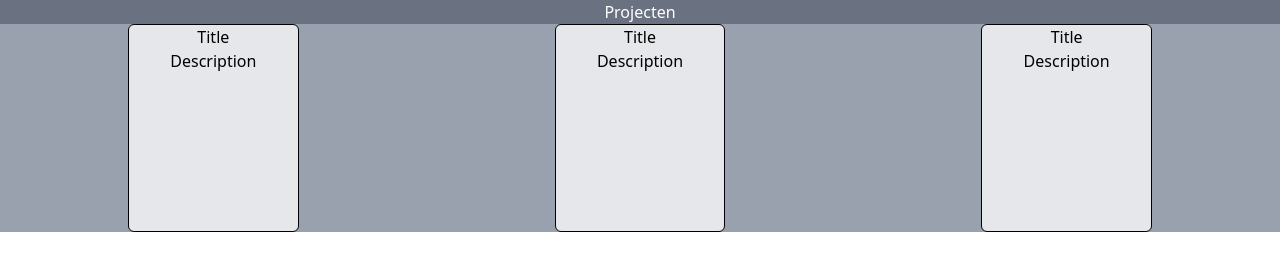
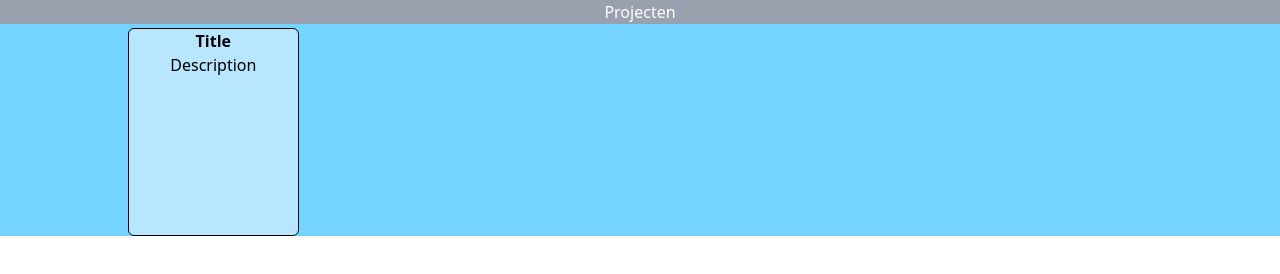
Before and after one commit to Wiebe-G/Portfolio, a plain HTML site: page index.html in a window 1280 px wide. Drawn offline with Linux system fonts and the light colour scheme; no server answers.

Commit message:
Achtergrondkleur iets aangepast

```diff
--- a/index.html
+++ b/index.html
@@ -9,22 +9,15 @@
 </head>
 
 <body>
-    <div class="bg-gray-400 w-screen h-full">
-        <div class="bg-gray-500 h-1/14 flex justify-center items-center text-white ">Projecten</div>
+    <div class="bg-sky-300 w-screen h-full">
+        <div class="bg-gray-400 h-1/14 flex justify-center items-center text-white ">Projecten</div>
         <div class="max-w-screen grid grid-cols-3 text-center place-items-center" id="ReposDisplay">
-            <div class="ProjectDiv">
-                <h1 id="ProjectTitle">Title</h1>
-                <p id="ProjectDesc">Description</p>
-            </div>
-            <div class="ProjectDiv">
-                <h1>Title</h1>
-                <p>Description</p>
-            </div>
-            <div class="ProjectDiv">
-                <h1>Title</h1>
+            <div class="ProjectDiv border-2">
+                <h1 class="font-bold">Title</h1>
                 <p>Description</p>
             </div>
         </div>
+
     </div>
 
 
--- a/src/input.css
+++ b/src/input.css
@@ -2,5 +2,5 @@
 
 /* TODO: zorg ervoor dat ook echt max width 33% van het scherm is */
 .ProjectDiv {
-    @apply mx-5 h-52 block w-2/5 border rounded-md bg-gray-200 justify-center;
+    @apply mx-5 h-52 block w-2/5 border rounded-md bg-sky-200 justify-center mt-1;
 }
```
Also changed, not shown: dist/output.css.
